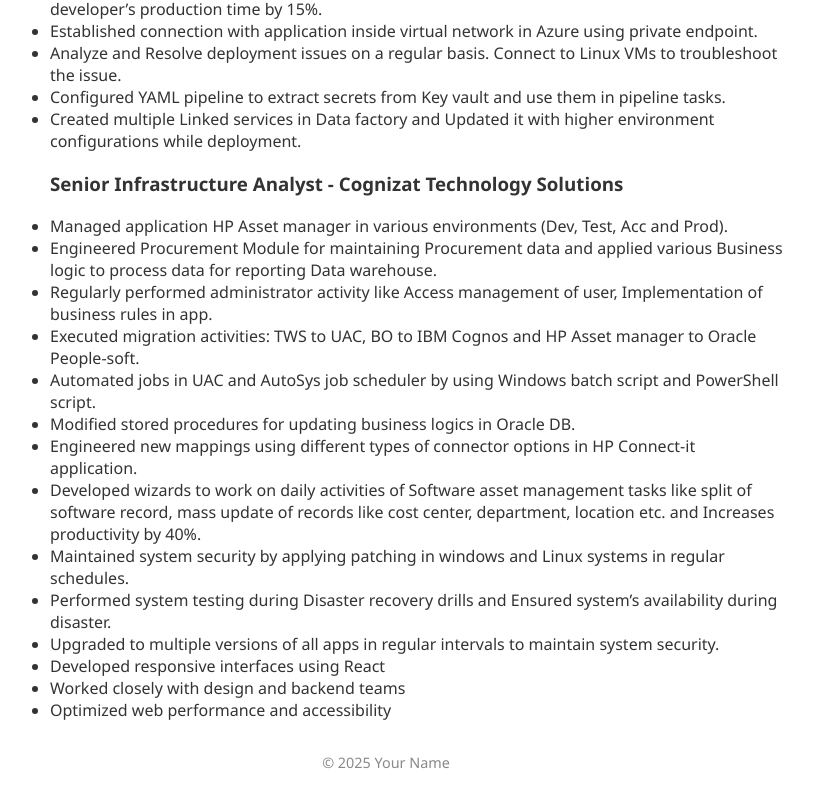
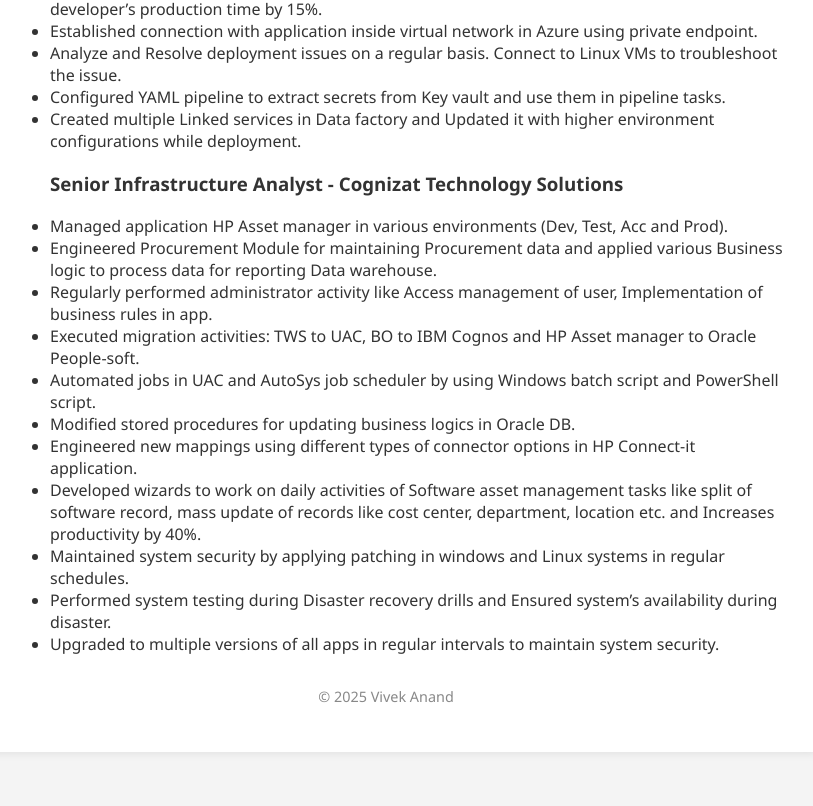
Before and after one commit to VivekAnandDevOps/VAnand, a plain HTML site: page index.html in a window 1280 px wide. Shown: the part 1743-2549 px from the top of the page, without its empty margins (254-1067 px from the left). After the commit the page ends 2527 px from the top, so only its background shows below. Drawn offline with Linux system fonts and the light colour scheme.

Commit message:
indentation

```diff
--- a/index.html
+++ b/index.html
@@ -75,7 +75,8 @@
         <li>Configured YAML pipeline to extract secrets from Key vault and use them in pipeline tasks.</li>
         <li>Created multiple Linked services in Data factory and Updated it with higher environment configurations while deployment.</li>
 
-        <h3>Senior Infrastructure Analyst - Cognizat Technology Solutions </h3>
+      <h3>Senior Infrastructure Analyst - Cognizat Technology Solutions </h3>
+
         <li>Managed application HP Asset manager in various environments (Dev, Test, Acc and Prod).</li>
         <li>Engineered Procurement Module for maintaining Procurement data and applied various Business logic to process data for
 reporting Data warehouse.</li>
@@ -90,14 +91,11 @@
         <li>Performed system testing during Disaster recovery drills and Ensured system’s availability during disaster.</li>
         <li>Upgraded to multiple versions of all apps in regular intervals to maintain system security.</li>
 
-        <li>Developed responsive interfaces using React</li>
-        <li>Worked closely with design and backend teams</li>
-        <li>Optimized web performance and accessibility</li>
       </ul>
     </section>
 
     <footer>
-      <p>&copy; 2025 Your Name</p>
+      <p>&copy; 2025 Vivek Anand</p>
     </footer>
   </div>
 </body>
```
